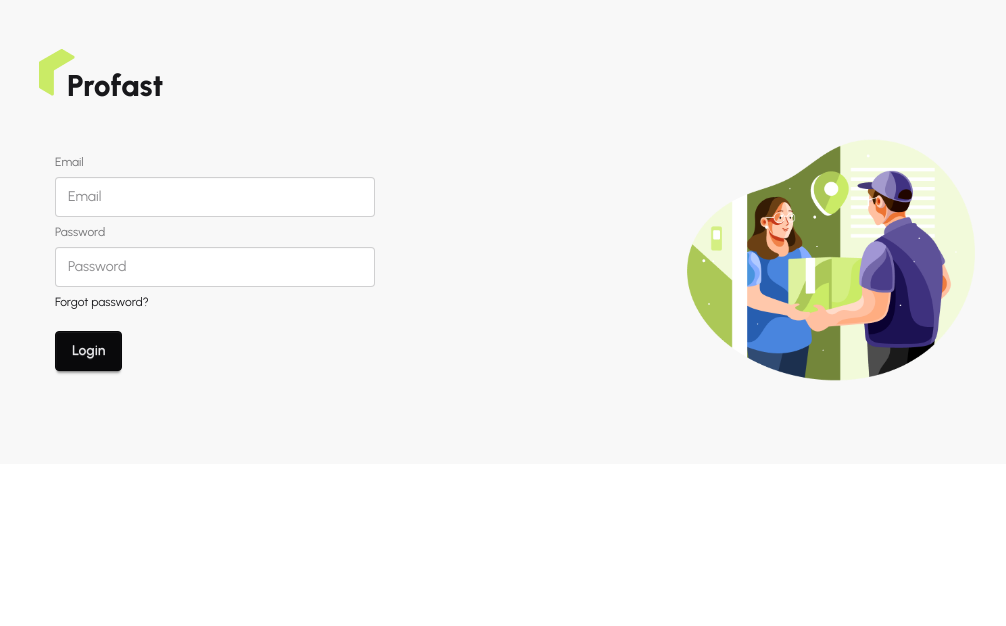
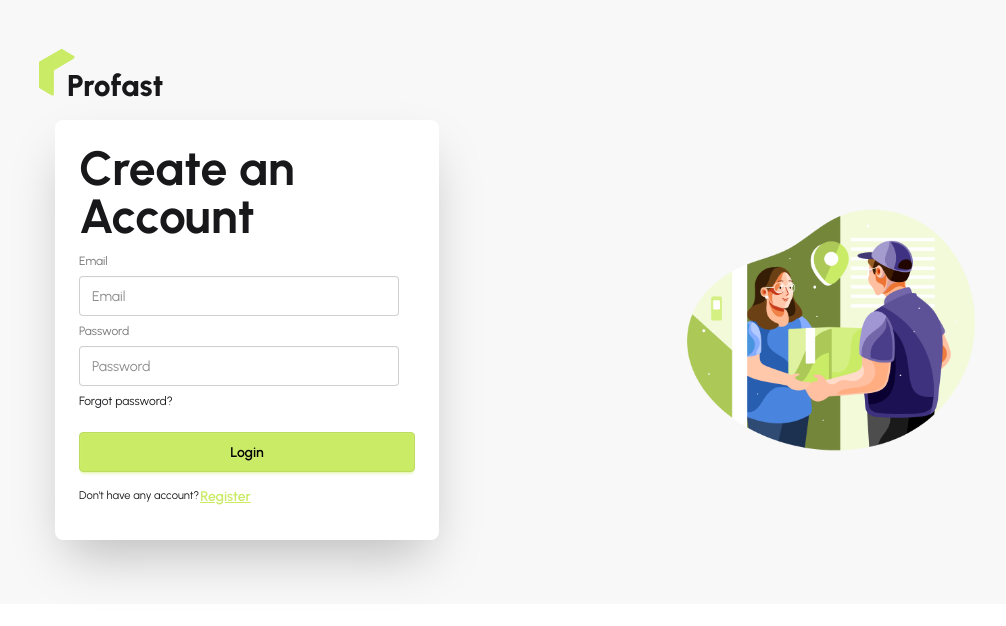
Before and after one commit to TarekNexus/ProFast, a React (Vite) app: page /login in a window 1280 px wide. Shown: the top 626 px of the page, without its empty margins (9-1015 px from the left). Built offline with nearby package versions, Linux system fonts and the light colour scheme; no server answers.

Commit message:
login register section complete

```diff
--- /dev/null
+++ b/src/Hooks/useAuth.jsx
@@ -0,0 +1,9 @@
+import React, { use } from 'react';
+import { AuthContext } from '../contexts/AuthContext/AuthContext';
+
+const useAuth = () => {
+    const authInfo=use(AuthContext);
+    return authInfo
+};
+
+export default useAuth;
--- /dev/null
+++ b/src/contexts/AuthContext/AuthContext.jsx
@@ -0,0 +1,3 @@
+import { createContext } from "react";
+
+export const AuthContext=createContext();
--- /dev/null
+++ b/src/contexts/AuthContext/AuthProvider.jsx
@@ -0,0 +1,59 @@
+import React, { useEffect, useState } from "react";
+import { AuthContext } from "./AuthContext";
+import {
+  createUserWithEmailAndPassword,
+  onAuthStateChanged,
+  signInWithEmailAndPassword,
+  signOut,
+} from "firebase/auth";
+import { auth } from "../../firebase/firebase.init";
+
+const AuthProvider = ({ children }) => {
+  const [user, setUser] = useState(null);
+  const [loading, setLoading] = useState(true);
+
+
+  const createUser = (email, password) => {
+    setLoading(true);
+    return createUserWithEmailAndPassword(auth, email, password);
+  };
+
+
+  const signIn = (email, password) => {
+    setLoading(true);
+    return signInWithEmailAndPassword(auth, email, password);
+  };
+
+const logOut=()=>{
+    setLoading(true)
+    return signOut(auth)
+}
+
+
+  useEffect(() => {
+    const unSubscribe = onAuthStateChanged(auth, (currentUser) => {
+      setUser(currentUser);
+      console.log("user in the auth state change",currentUser);
+      setLoading(false);
+    });
+    return () => {
+      unSubscribe();
+    };
+  }, []);
+
+
+
+
+
+  const authInfo = {
+    createUser,
+    signIn,
+    user,
+    loading,
+    logOut
+  };
+
+  return <AuthContext value={authInfo}>{children}</AuthContext>;
+};
+
+export default AuthProvider;
--- a/src/main.jsx
+++ b/src/main.jsx
@@ -5,11 +5,14 @@ import { RouterProvider } from "react-router";
 import { router } from "./router/router.jsx";
 import 'aos/dist/aos.css';
 import AOS from 'aos';
+import AuthProvider from "./contexts/AuthContext/AuthProvider.jsx";
 AOS.init();
 createRoot(document.getElementById("root")).render(
   <StrictMode>
     <div className="font-urbanist max-w-7xl mx-auto">
-      <RouterProvider router={router} />
+      <AuthProvider>
+        <RouterProvider router={router} />
+      </AuthProvider>
     </div>
   </StrictMode>
 );
--- a/src/pages/Authentication/Login/Login.jsx
+++ b/src/pages/Authentication/Login/Login.jsx
@@ -1,5 +1,6 @@
 import React from "react";
 import { useForm } from "react-hook-form";
+import { Link } from "react-router";
 
 const Login = () => {
   const {
@@ -12,7 +13,9 @@ const Login = () => {
     console.log(data);
   };
   return (
-    <div>
+    <div className="card bg-base-100 w-full max-w-sm shrink-0 shadow-2xl">
+      <div className="card-body">
+        <h1 className="text-5xl font-bold">Create an Account</h1>
         <form onSubmit={handleSubmit(onSubmit)}>
           <fieldset className="fieldset">
             <label className="label">Email</label>
@@ -46,10 +49,19 @@ const Login = () => {
               <a className="link link-hover">Forgot password?</a>
             </div>
 
+            <button className="btn btn-primary text-black mt-4">Login</button>
+          </fieldset>
 
-        </fieldset>
-         <button className="btn btn-neutral mt-4">Login</button>
+          <p>
+            <small>
+              Don't have any account?
+              <Link className="btn btn-link -ml-4" to="/register">
+                Register
+              </Link>{" "}
+            </small>
+          </p>
         </form>
+      </div>
     </div>
   );
 };
--- a/src/pages/Authentication/Register/Register.jsx
+++ b/src/pages/Authentication/Register/Register.jsx
@@ -1,5 +1,7 @@
 import React from "react";
 import { useForm } from "react-hook-form";
+import useAuth from "../../../Hooks/useAuth";
+import { Link } from "react-router";
 
 const Register = () => {
   const {
@@ -8,8 +10,17 @@ const Register = () => {
     formState: { errors },
   } = useForm();
 
+  const { createUser } = useAuth();
+
   const onSubmit = (data) => {
     console.log(data);
+    createUser(data.email, data.password)
+      .then((result) => {
+        console.log(result.user);
+      })
+      .catch((error) => {
+        console.log(error);
+      });
   };
 
   return (
@@ -48,8 +59,18 @@ const Register = () => {
               </p>
             )}
 
-            <button className="btn btn-neutral mt-4">Register</button>
+            <button className="btn btn-primary mt-4 text-black">
+              Register
+            </button>
           </fieldset>
+          <p>
+            <small>
+              Already have an account?
+              <Link className="btn btn-link -ml-4" to="/login">
+                Login
+              </Link>{" "}
+            </small>
+          </p>
         </form>
       </div>
     </div>
```
Lines whose indentation alone changed are shown as unchanged.
